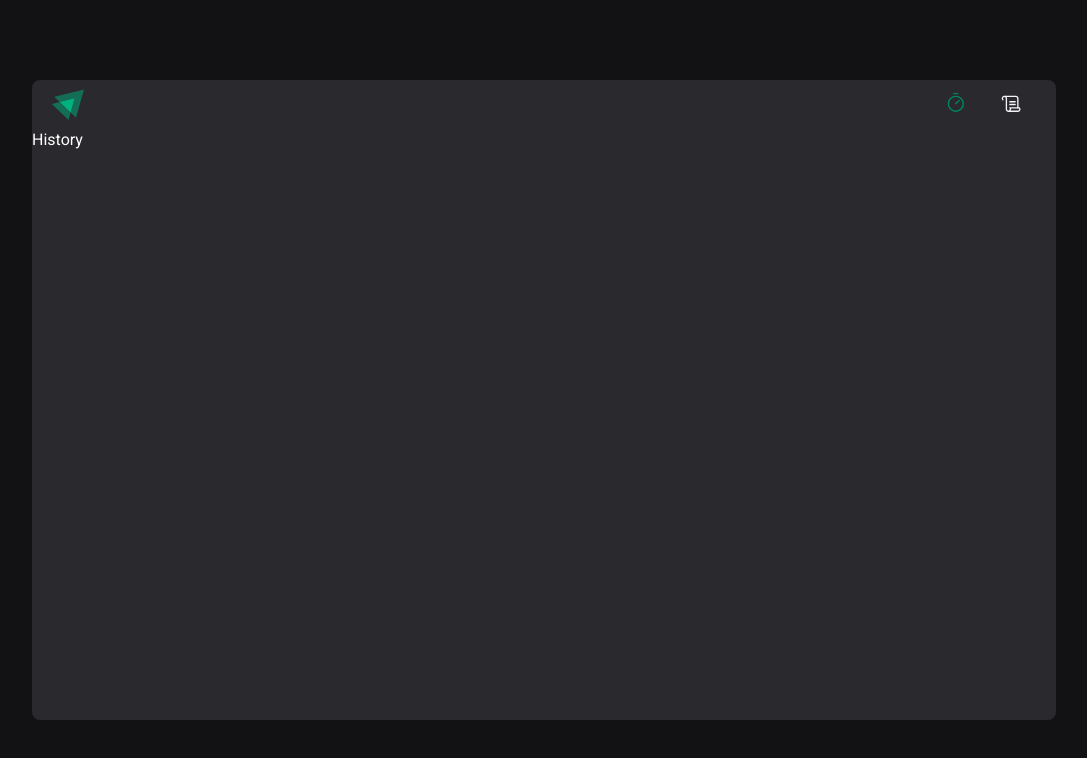
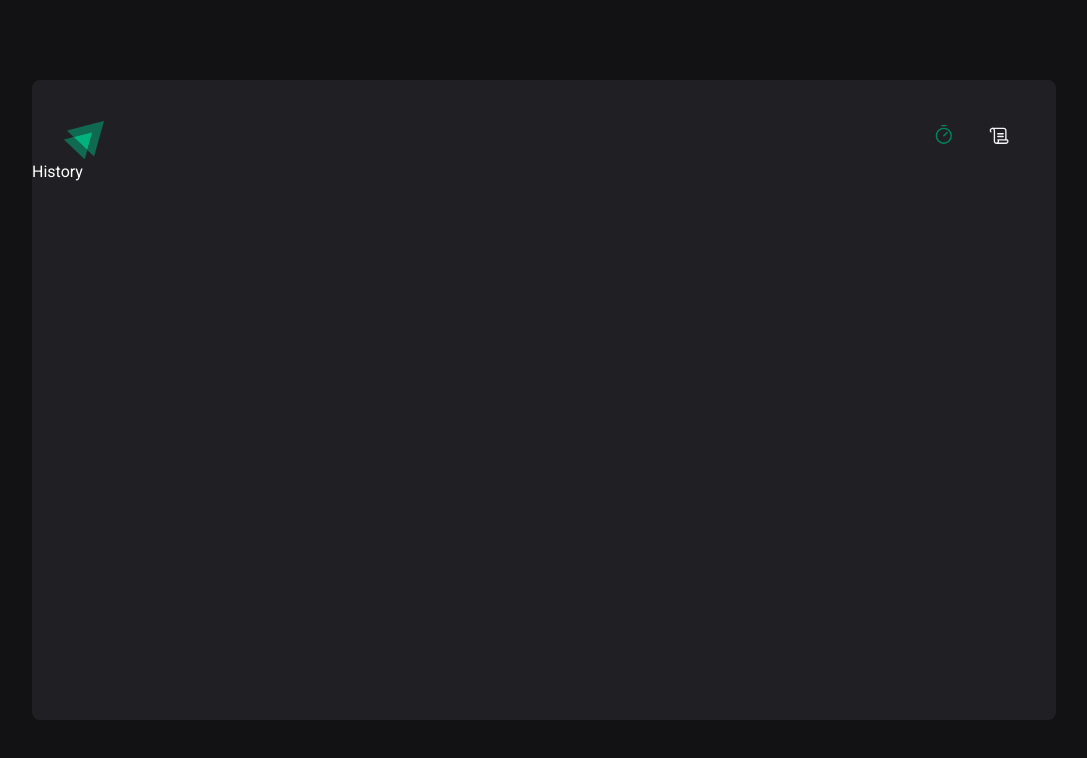
Before and after one commit to victorassiso/timer, a React (Vite) app: page /timer/history in a window 1280 px wide. Shown: the top 758 px of the page, without its empty margins (96-1183 px from the left). Built offline with nearby package versions, Linux system fonts and the light colour scheme.

Commit message:
PATH: Ajust Header and Default Layout spacings

```diff
--- a/src/components/header.tsx
+++ b/src/components/header.tsx
@@ -4,10 +4,8 @@ import logo from '../assets/logo.svg'
 
 export function Header() {
   return (
-    <div className="flex h-12 items-center justify-between px-5">
-      <div className="">
-        <img src={logo} alt="" className="" />
-      </div>
+    <div className="flex h-12 items-end justify-between px-8">
+      <img src={logo} alt="" className="h-10 w-10" />
       <div className="flex gap-2">
         <a
           href=""
--- a/src/layouts/default-layout.tsx
+++ b/src/layouts/default-layout.tsx
@@ -4,8 +4,7 @@ import { Header } from '../components/header'
 
 export function DefaultLayout() {
   return (
-    // <div className="m-auto my-20 flex h-[calc(100vh-10rem)] max-w-[74rem] flex-col rounded-[8px] bg-gray-700 p-4 min-m">
-    <div className="lg2:mx-auto mx-4 my-20 flex h-[calc(100vh-10rem)] max-w-screen-lg flex-col rounded-lg bg-base-700">
+    <div className="lg2:mx-auto mx-4 my-20 flex h-[calc(100vh-10rem)] max-w-screen-lg flex-col rounded-lg bg-base-800 py-8">
       <Header />
       <Outlet />
     </div>
```
